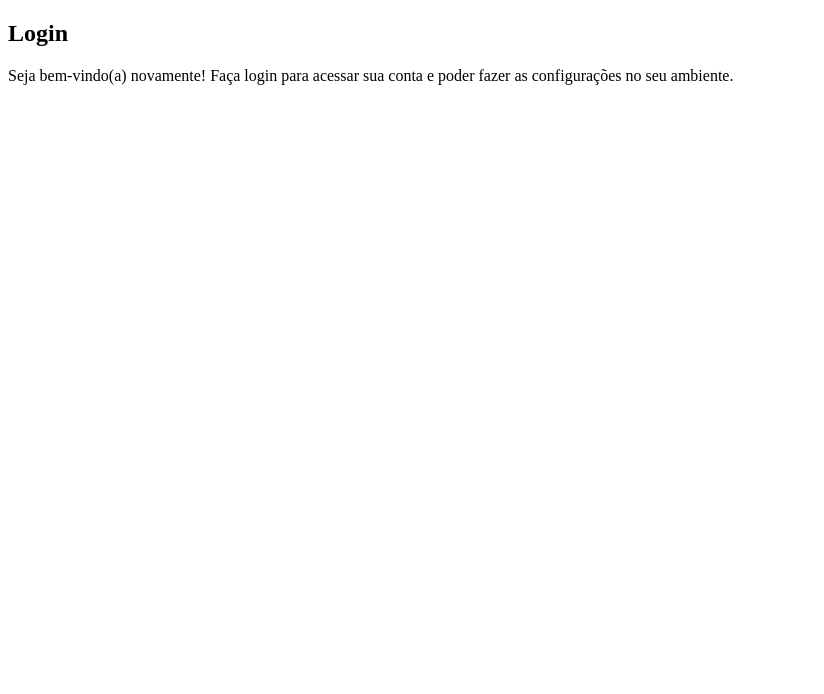
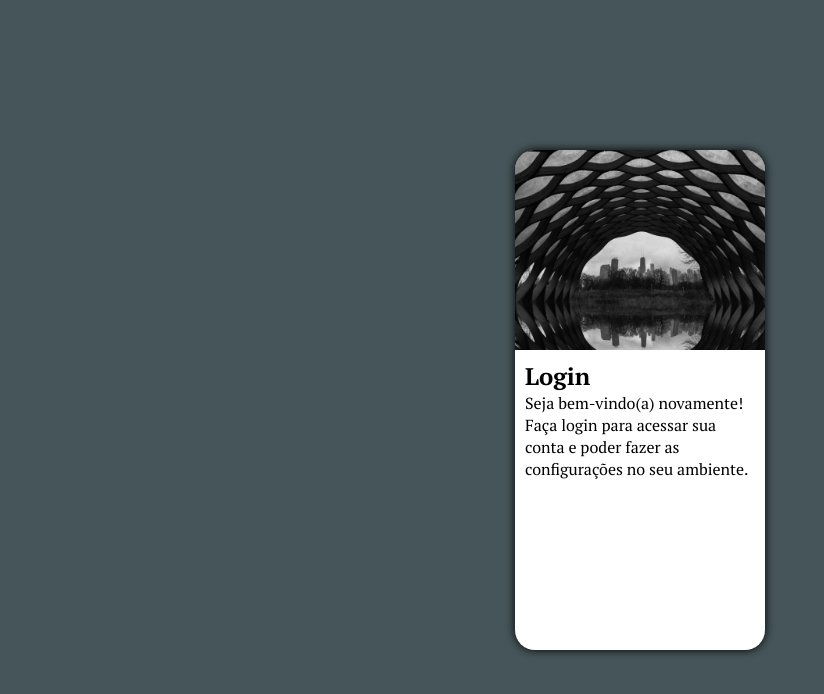
Before and after one commit to ttthamenezess/projeto-login, a plain HTML site: page index.html in a window 1280 px wide. Shown: the whole page, without its empty margins (0-824 px from the left). Drawn offline with Linux system fonts and the light colour scheme.

Commit message:
fazendo toda a config da pagina inicial css

```diff
--- a/estilos/style.css
+++ b/estilos/style.css
@@ -11,3 +11,48 @@
 
     --font1: "PT Serif", serif;
 }
+
+*{
+    font-family: var(--font1);
+    padding: 0;
+    margin: 0;
+    box-sizing: border-box;
+}
+
+body, html{
+    background-color: var(--cor1);
+    height: 100vh;
+    width: 100vw;
+}
+
+main{
+    position: relative;
+    height: 100vh;
+    width: 100vw;
+}
+
+section#login{
+    background-color: white;
+    width: 250px;
+    height: 500px;
+    border-radius: 20px;
+    position: absolute;
+    top: 50%;
+    left: 50%;
+    transform: translate(-50%, -50%);
+    overflow: hidden;
+    box-shadow: 0px 0px 10px black;
+}
+
+section#login > div#imagem{
+    display: block;
+    background: var(--cor1) url(../imagens/buildingmed.jpg) no-repeat;
+    background-size: cover;
+    height: 200px;
+
+}
+
+section#login > div#formulario{
+    display: block;
+    padding: 10px;
+}
--- a/index.html
+++ b/index.html
@@ -1,5 +1,5 @@
 <!DOCTYPE html>
-<html lang="en">
+<html lang="pt-br">
 <head>
     <meta charset="UTF-8">
     <meta name="viewport" content="width=device-width, initial-scale=1.0">
```
